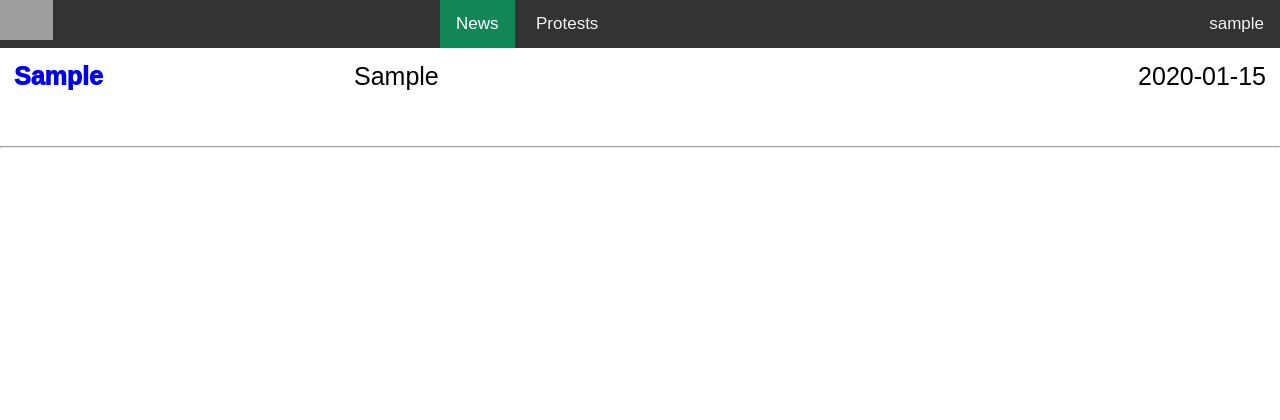
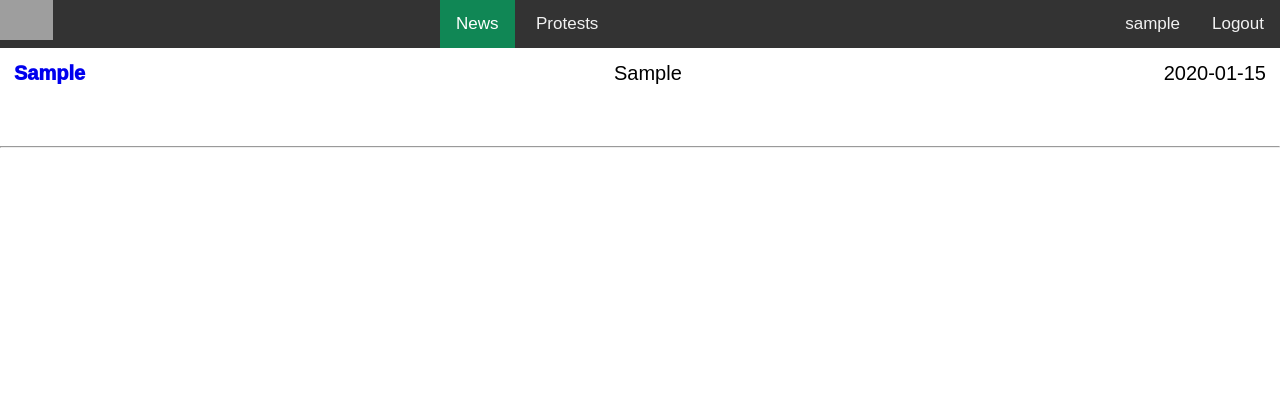
Before and after one commit to AyushmaanAggarwal/CalHacks-9.0, a Flask app: a page that uses templates/header.html in a window 1280 px wide. Shown: the top 420 px of the page. Run offline with Flask 2, Linux system fonts and the light colour scheme; a user stored in the database is signed in; tables that the repository leaves empty hold one stand-in row (values such as "Sample post"); grey boxes are pictures that could not be loaded.

Commit message:
finished

```diff
--- a/app.py
+++ b/app.py
@@ -12,5 +12,5 @@ db = SQLAlchemy(app)
 
 login_manager = LoginManager()
 login_manager.init_app(app)
-
-import routes, models
+with app.app_context():
+    import routes, models
--- a/models.py
+++ b/models.py
@@ -76,8 +76,14 @@ class News(db.Model):
 #db.create_all()
 #db.drop_all()
 
-"""news_1 = News(headline="Iran protests: Iran's Gen Z 'realise life can be lived differently'", source="BBC News", date=datetime(2022,10,14,16,00,00), url="https://www.bbc.com/news/world-middle-east-63213745")
+'''news_1 = News(headline="Iran protests: Iran's Gen Z 'realise life can be lived differently'", source="BBC News", date=datetime(2022,10,14,16,00,00), url="https://www.bbc.com/news/world-middle-east-63213745")
 news_2 = News(headline="What’s Driving the Protests in Iran?", source="NYTimes", date=datetime(2022,9,24,12,00,00), url="https://www.nytimes.com/2022/09/22/world/middleeast/iran-protests.html")
 db.session.add(news_1)
 db.session.add(news_2)
-db.session.commit()"""
+db.session.commit()'''
+
+#news = News.get(3)
+#news1 = News.get(4)
+#news.title="New Berkeley Protest for People's Park"
+#news1.title="Protests in Myanmar from last year"
+#db.session.commit()
--- a/static/styles.css
+++ b/static/styles.css
@@ -17,6 +17,14 @@ body {
     text-decoration: none;
     font-size: 17px;
   }
+  .topnav logout {
+      float: right;
+      color: #f2f2f2;
+      text-align: center;
+      padding: 14px 16px;
+      text-decoration: none;
+      font-size: 17px;
+    }
   .topnav newsstyle.active {
     background-color: #108755;
     color: white;
@@ -59,20 +67,20 @@ body {
 
   .news name {
     float: left;
-    font-size: 25px;
+    font-size: 20px;
     font-weight: 1000;
     padding: 14px 14px;
   }
   .news newssource {
     float: none;
     position: fixed;
-    left: 340px;
-    font-size: 25px;
+    left: 600px;
+    font-size: 20px;
     padding: 14px 14px;
   }
   .news date {
     float: right;
-    font-size: 25px;
+    font-size: 20px;
     padding: 14px 14px;
   }
   .protest name {
--- a/templates/header.html
+++ b/templates/header.html
@@ -9,6 +9,7 @@
 <div class="topnav">
   <b> <img src="/static/fist2.svg" height="40"></b>
   {% block header %}{% endblock %}
+  <a href="/logout"><logout class="active">Logout</logout></a>
   <userstyle>{{user.username}}</userstyle>
 </div>
 
```
